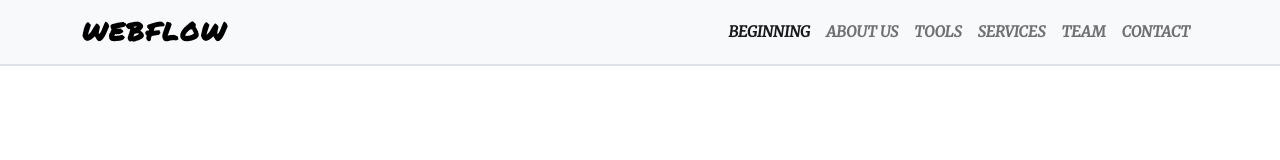
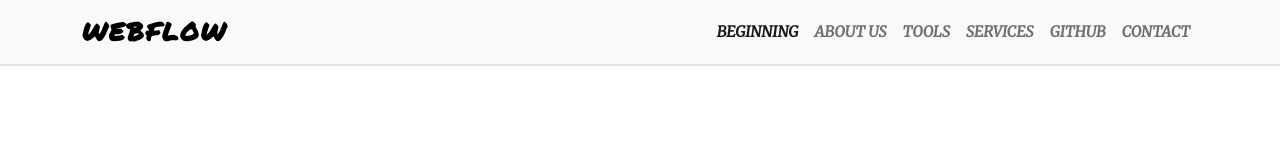
Before and after one commit to Roosevelt01/Portfolio, a plain HTML site: page index.html in a window 1280 px wide. Shown: the top 160 px of the page. Drawn offline with nearby package versions, Linux system fonts and the light colour scheme.

Commit message:
Update index.html

```diff
--- a/index.html
+++ b/index.html
@@ -36,7 +36,7 @@
              <a class="nav-link" href="#servicios">Services</a>
            </li>
            <li class="nav-item">
-             <a class="nav-link" href="#equipo">team</a>
+             <a class="nav-link" href="https://github.com/Roosevelt01">Github</a>
            </li>
            <li class="nav-item">
              <a class="nav-link" href="#contacto">Contact</a>
```
